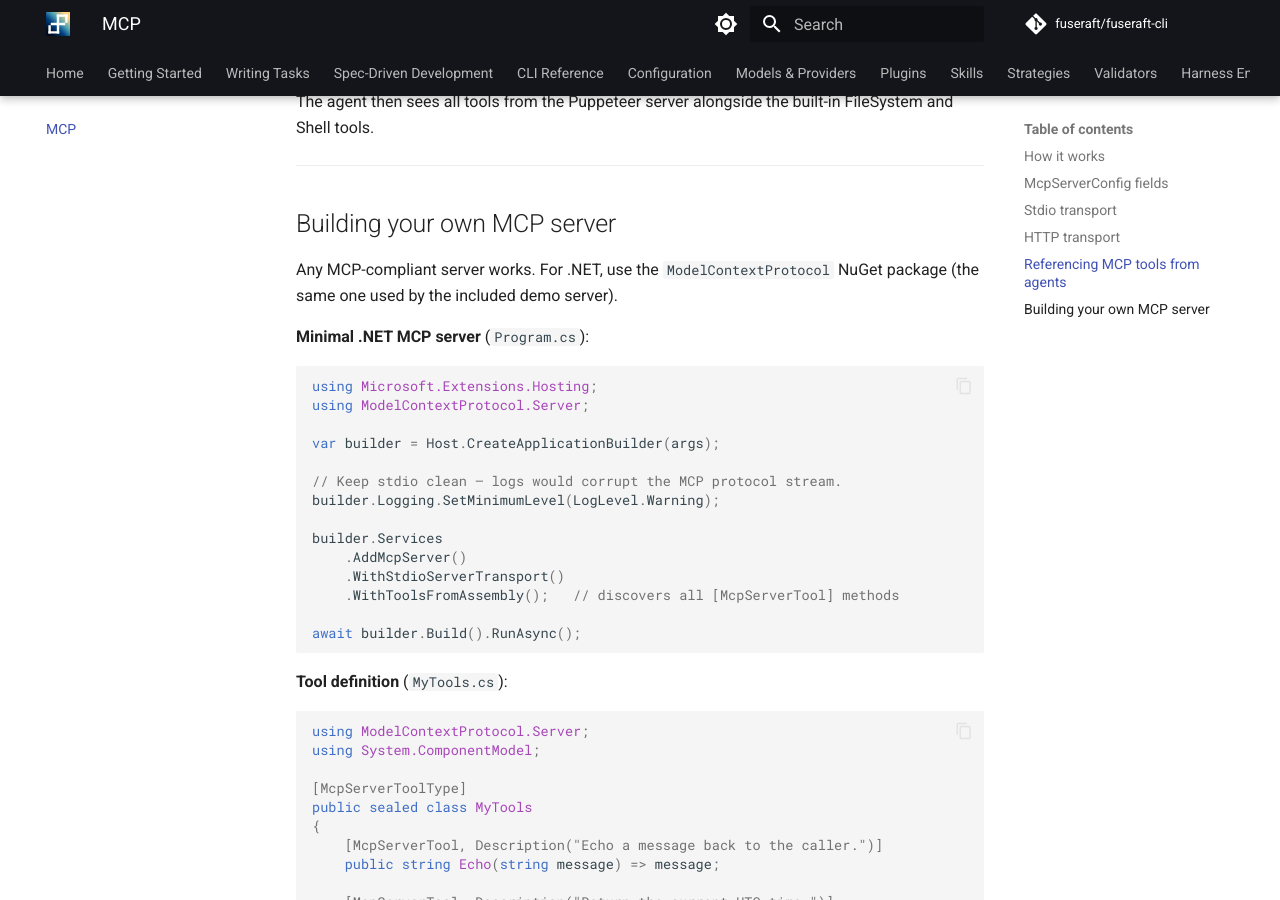
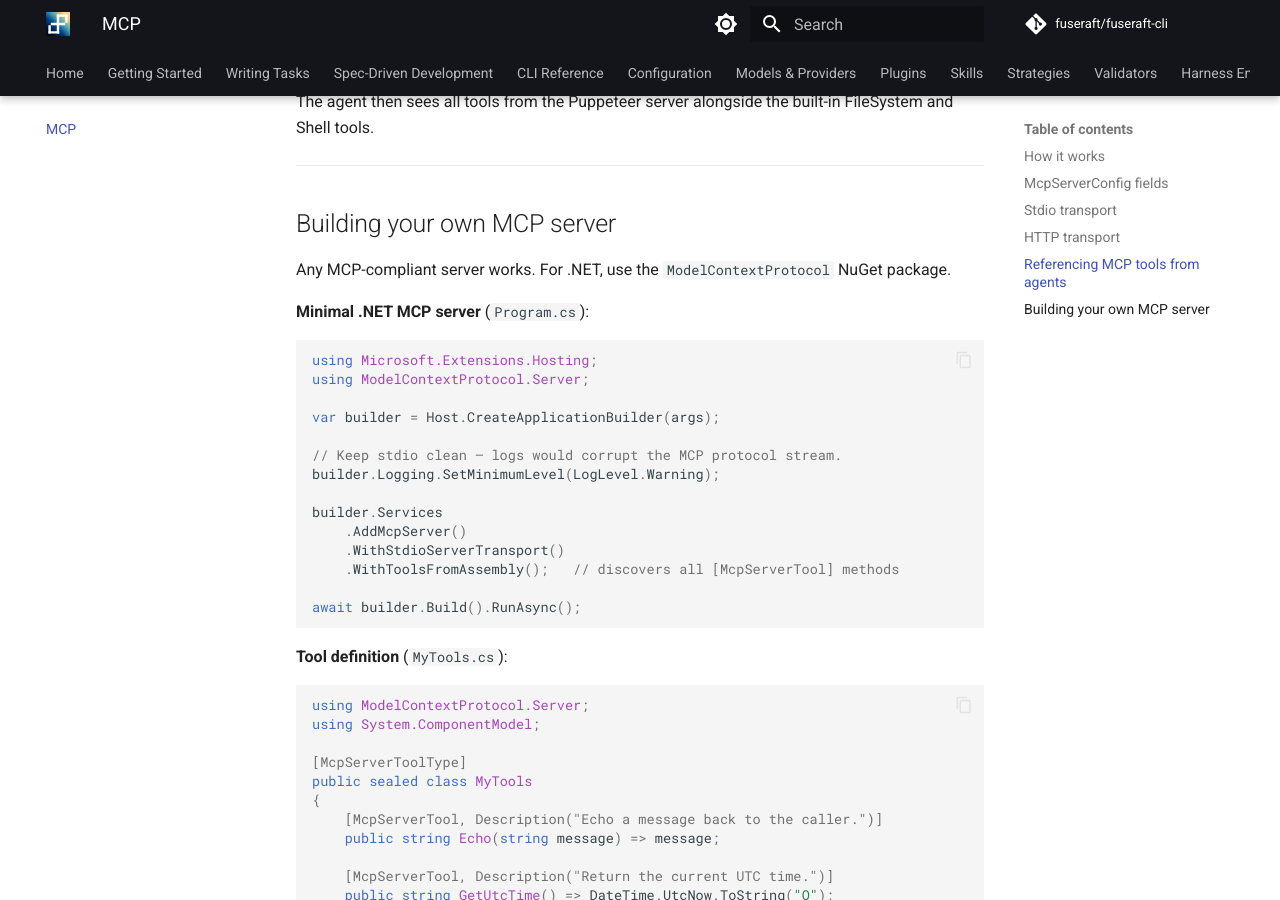
Before and after one commit to fuseraft/fuseraft-cli, an MkDocs documentation site: the page built from docs/mcp.md, in a window 1280 px wide and 900 px high, scrolled down 2419 px. Built offline with MkDocs 1.6.1 and Material for MkDocs 9.7.7, drawn with Linux system fonts in a browser that asks for light colours; comment, search, counter and statistics services are not loaded.

Commit message:
docs: remove demo server reference from mcp.md

```diff
--- a/docs/mcp.md
+++ b/docs/mcp.md
@@ -102,7 +102,7 @@ The agent then sees all tools from the Puppeteer server alongside the built-in F
 
 ## Building your own MCP server
 
-Any MCP-compliant server works. For .NET, use the `ModelContextProtocol` NuGet package (the same one used by the included demo server).
+Any MCP-compliant server works. For .NET, use the `ModelContextProtocol` NuGet package.
 
 **Minimal .NET MCP server** (`Program.cs`):
 
```
